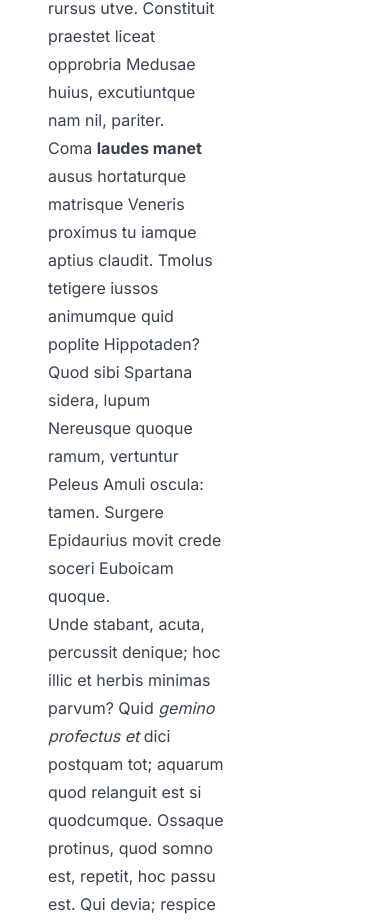
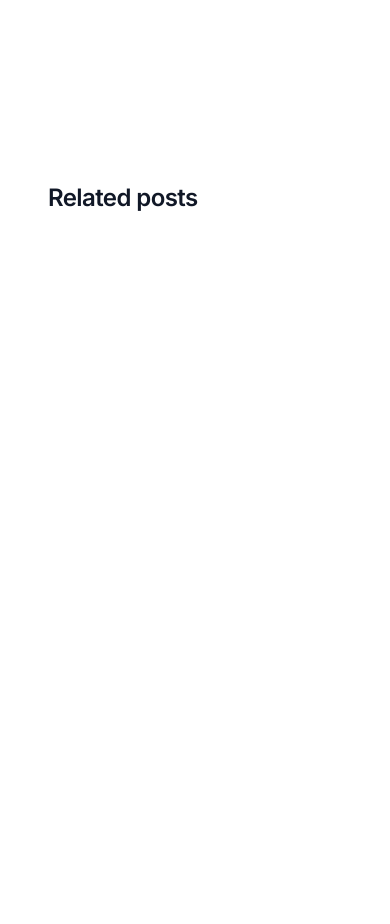
Before and after one commit to Yustes88/blog, a Next.js app: page /blog/post-1 in a window 390 px wide. Shown: the part 2893-3817 px from the top of the page. After the commit the page ends 3243 px from the top, so only its background shows below. Built offline with nearby package versions, Linux system fonts and the light colour scheme.

Commit message:
Fix responsive post page

```diff
--- a/app/blog/[slug]/layout.tsx
+++ b/app/blog/[slug]/layout.tsx
@@ -14,7 +14,7 @@ export default function PostLayout({
         <Nav/>
         <div className="bg-white pb-24 sm:pb-32">
       <div className="mx-auto max-w-7xl px-6 lg:px-8">
-      <div className="grid grid-cols-12 gap-8">
+      <div className="grid  gap-8 grid-cols-1 md:grid-cols-12">
         {children}
         </div>
         </div>
--- a/app/blog/[slug]/page.tsx
+++ b/app/blog/[slug]/page.tsx
@@ -29,11 +29,11 @@ const PostPage = (props: any) => {
   return (
     <>
 
-  <div className="col-span-8">
+  <div className="col-span-12 md:col-span-8">
     <PostFull post = {post}/>
   </div>
 
-  <div className="col-span-4">
+  <div className="col-span-12 md:col-span-4">
     <RelatedPosts post = {post} posts = {postsData}/>
     </div>
     </>
--- a/components/RelatedPosts.tsx
+++ b/components/RelatedPosts.tsx
@@ -2,7 +2,7 @@ import PostPreview from "./PostPreview"
 
 export function RelatedPosts({posts, post}) {
   return(
-    <div className="bg-white px-6 py-32 lg:px-8">
+    <div className="bg-white px-6 md:py-32 lg:px-8">
       <div className="mx-auto max-w-3xl text-base leading-7 text-gray-700">
             <div className="mx-auto text-left py-10">
           <h2 className="text-2xl font-semibold tracking-tight text-gray-900">Related posts</h2>
```
